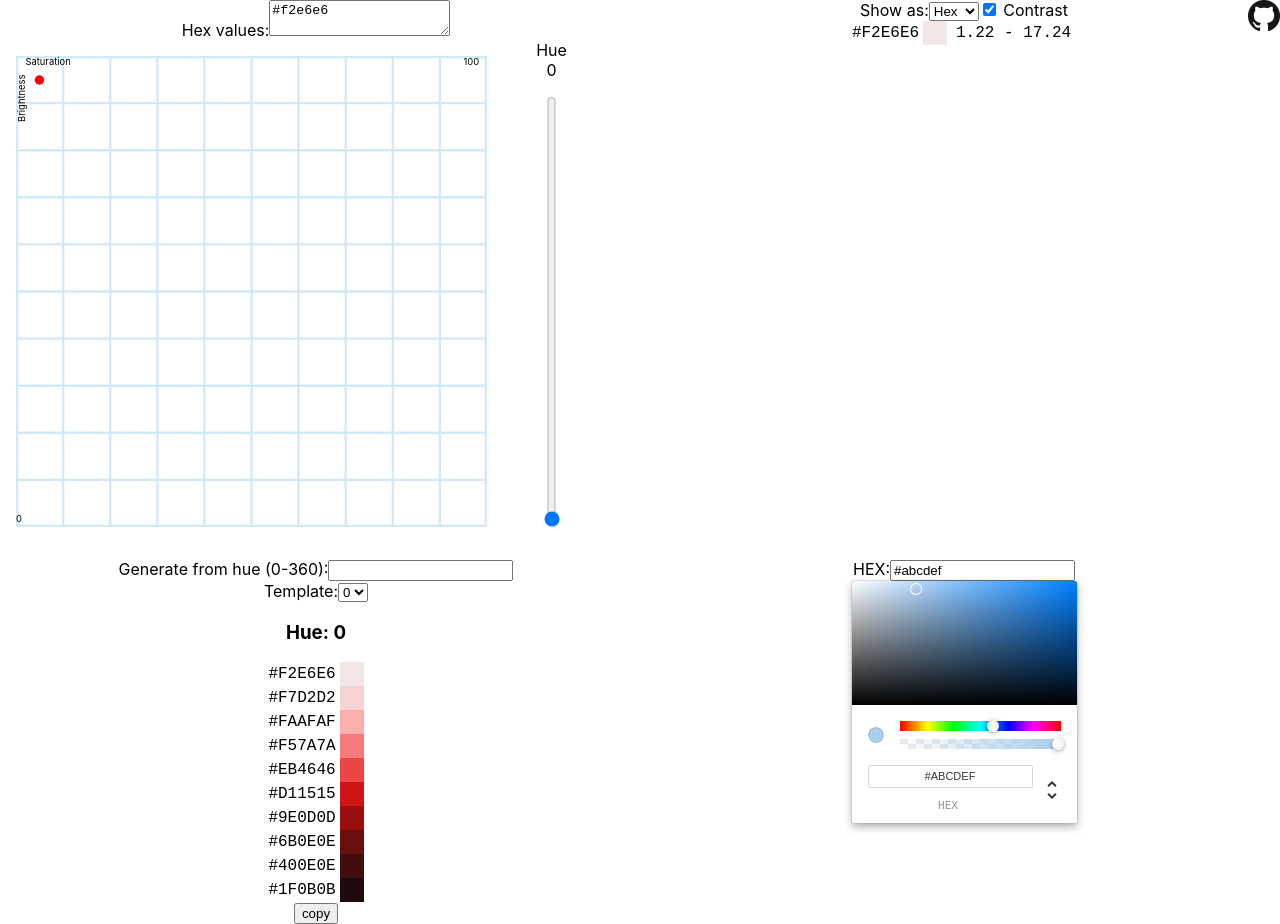
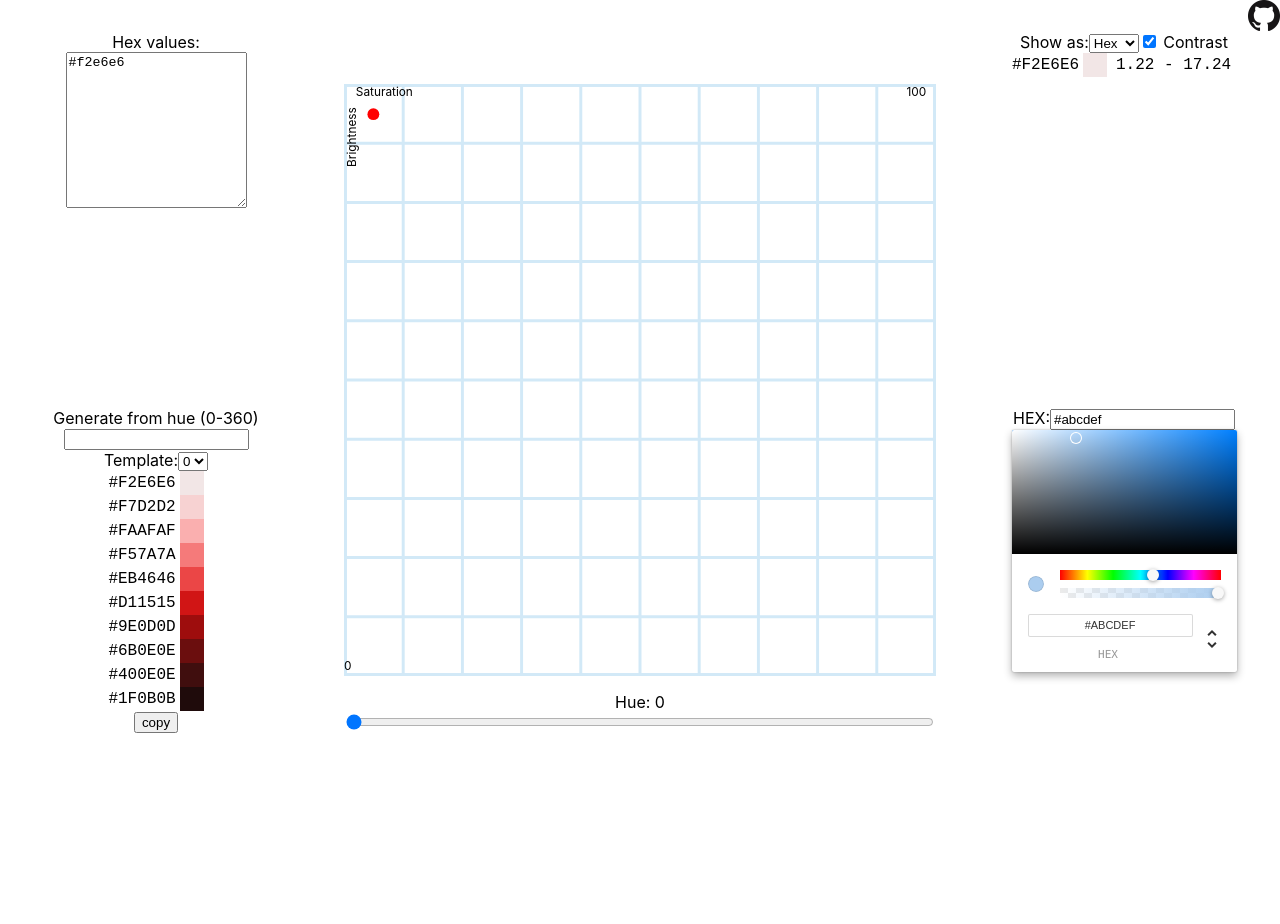
Before and after one commit to origami-z/color-palette-generator, a React (Vite) app: page / in a window 1280 px wide. After the commit the page ends 800 px from the top, so only its background shows below. Built offline with nearby package versions, Linux system fonts and the light colour scheme.

Commit message:
Reorder desktop veiws

```diff
--- a/src/App.css
+++ b/src/App.css
@@ -3,19 +3,46 @@
 
   display: grid;
   gap: 16px;
+
+  grid-template-areas:
+    "input"
+    "plot"
+    "inspect"
+    "generator"
+    "picker";
   grid-template-columns: 1fr;
 }
 
 @media screen and (min-width: 900px) {
   .App {
-    grid-template-columns: 1fr 1fr;
+    height: 100vh;
+    grid-template-areas:
+      "input plot inspect"
+      "generator plot picker";
+    grid-template-columns: 1fr 2fr 1fr;
+    grid-template-rows: 1fr 1fr;
   }
+
+  .InputTextArea-container {
+    padding-block-start: 32px;
+  }
+
+  .ColorsInpsector {
+    padding-block-start: 32px;
+  }
+}
+
+.SaturationBrightnessPlot-container {
+  grid-area: plot;
+  display: flex;
+  flex-direction: column;
+  padding: 0px 16px;
+  justify-content: center;
 }
 
 .SaturationBrightnessPlot-svg {
   margin: 16px 0;
   min-width: 256px;
-  max-width: 512px;
 }
 
 .SaturationBrightnessPlot-circle:hover {
@@ -25,12 +52,6 @@
 .SaturationBrightnessPlot-HueSetter {
   display: flex;
   flex-direction: column;
-}
-
-.SaturationBrightnessPlot-Slider {
-  margin: 16px 0;
-  -webkit-appearance: slider-vertical; /* Chromium */
-  flex:1;
 }
 
 .ColorsDisplay-row {
--- a/src/App.tsx
+++ b/src/App.tsx
@@ -236,11 +236,11 @@ const Draggable2DSVGPlot = ({
   );
 };
 
-const ColorsDisplay = ({ hexCodes }: { hexCodes?: string[] }) => {
+const ColorsInpsector = ({ hexCodes }: { hexCodes?: string[] }) => {
   const [showMode, setShowMode] = useState("Hex");
   const [showContrast, setShowContrast] = useState(true);
   return (
-    <div>
+    <div className="ColorsInpsector">
       <label>
         Show as:
         <select
@@ -316,6 +316,7 @@ const ColorDisplay = ({
 };
 
 const InputWithSVPlot = () => {
+  const textAreaId = useId();
   const [hexCodes, setHexCodes] = useState(["#f2e6e6"]);
   const hsvs = hexCodes
     ?.map(hex2Rgb)
@@ -377,13 +378,14 @@ const InputWithSVPlot = () => {
   );
   return (
     <>
-      <div>
-        <div>
-          <label>
-            Hex values:
+      <div className="InputTextArea-container">
+        <label htmlFor={textAreaId}>Hex values:</label>
+        <br />
         <textarea
+          spellCheck={false}
+          id={textAreaId}
           defaultValue="#f2e6e6"
-              // value={colorInput}
+          rows={10}
           onChange={(e) => {
             const newHexCodes =
               e.currentTarget.value.match(/\#[a-f0-9]{6}/gi)?.slice() || [];
@@ -396,9 +398,8 @@ const InputWithSVPlot = () => {
             }
           }}
         ></textarea>
-          </label>
       </div>
-        <div style={{ display: "flex", padding: "0 16px" }}>
+      <div className="SaturationBrightnessPlot-container">
         <Draggable2DSVGPlot
           xAxisLabel="Saturation"
           yAxisLabel="Brightness"
@@ -406,15 +407,10 @@ const InputWithSVPlot = () => {
           updateCoordAtIndex={updateCoordAtIndex}
         />
         <div className="SaturationBrightnessPlot-HueSetter">
-            <label htmlFor={rangeId}>
-              Hue
-              <br />
-              {hueValue}
-            </label>
+          <label htmlFor={rangeId}>Hue: {hueValue}</label>
           <input
             id={rangeId}
             type="range"
-              className="SaturationBrightnessPlot-Slider"
             min={0}
             max={360}
             value={hueValue}
@@ -422,8 +418,7 @@ const InputWithSVPlot = () => {
           />
         </div>
       </div>
-      </div>
-      <ColorsDisplay hexCodes={hexCodes} />
+      <ColorsInpsector hexCodes={hexCodes} />
     </>
   );
 };
@@ -486,7 +481,8 @@ const SuggestColorWithHue = () => {
     <div>
       <div>
         <label>
-          Generate from hue (0-360):
+          Generate from hue (0-360)
+          <br />
           <input
             type="number"
             onChange={(e) => setHue(Number.parseInt(e.target.value))}
@@ -509,7 +505,6 @@ const SuggestColorWithHue = () => {
         </label>
       </div>
       <div>
-        <h3>Hue: {hue}</h3>
         {validHue ? (
           <div className="">
             {hexValues.map((colorHex) => (
```
Lines whose indentation alone changed are shown as unchanged.
